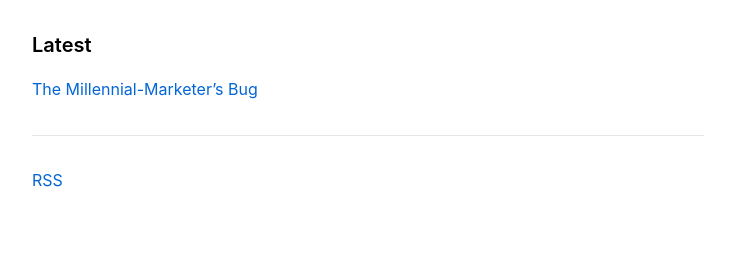
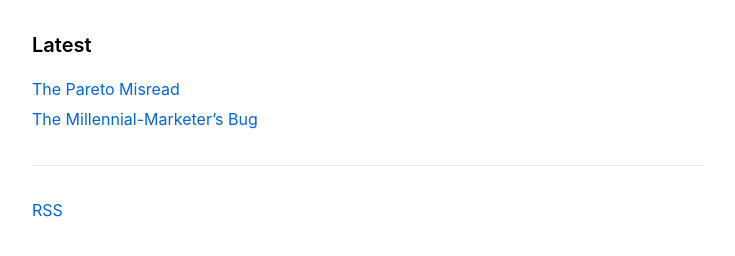
Before and after one commit to pathfinderview/arunrafi.com, a plain HTML site: page index.html in a window 1280 px wide. Shown: the part 162-418 px from the top of the page, without its empty margins (272-1007 px from the left). Drawn offline with Linux system fonts and the light colour scheme.

Commit message:
Update index.html

```diff
--- a/index.html
+++ b/index.html
@@ -20,6 +20,9 @@
   <h2>Latest</h2>
   <ul>
     <!-- newest on top -->
+    <ul>
+  <!-- newest on top -->
+  <li><a href="/2025-07-11-pareto-says.html">The Pareto Misread</a></li>
     <li><a href="/2025-07-10-millennial-bug.html">The Millennial-Marketer’s Bug</a></li>
     <!-- add future posts here -->
   </ul>
```
